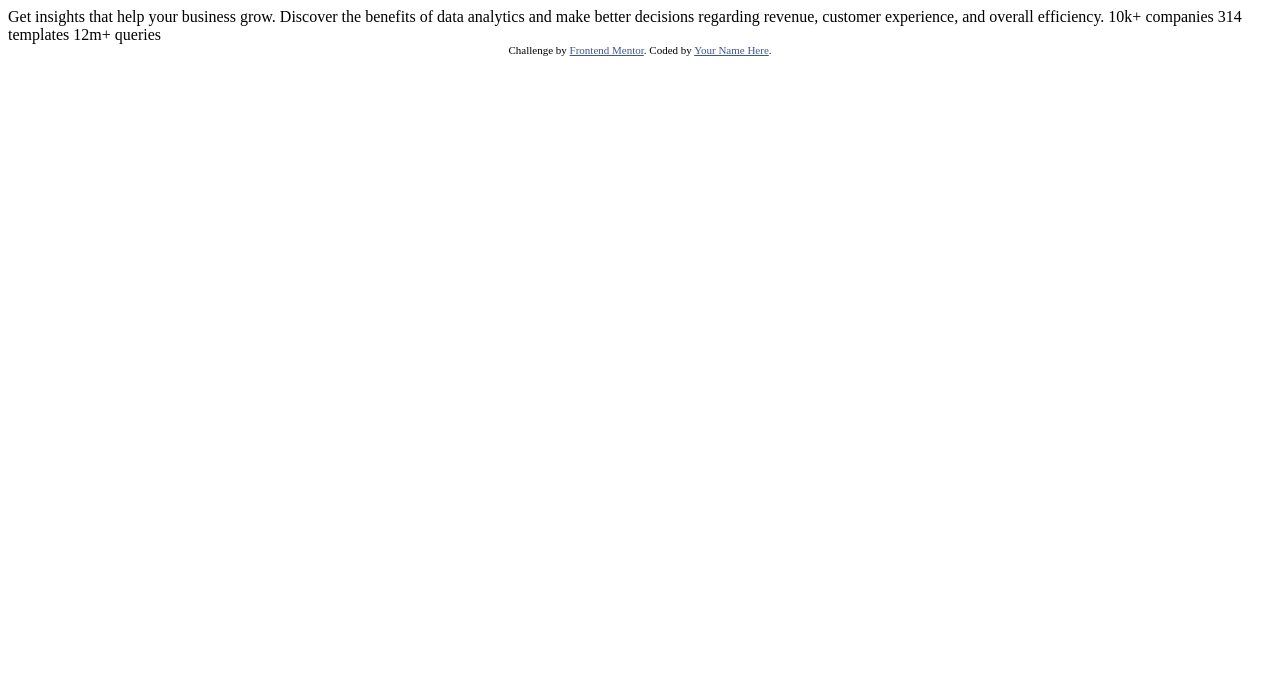
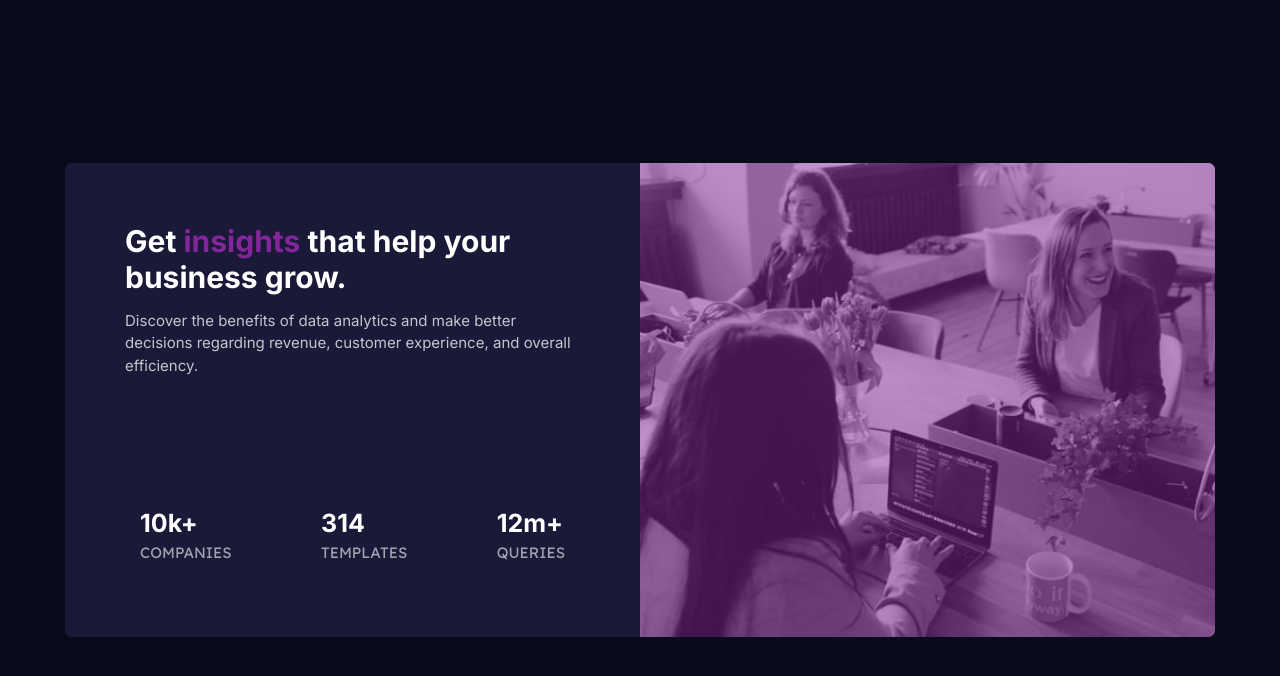
Before and after one commit to Rova1/frontend-mentor-stats-preview-card-component, a plain HTML site: page index.html in a window 1280 px wide. Drawn offline with Linux system fonts and the light colour scheme.

Commit message:
Completed project

```diff
--- a/index.html
+++ b/index.html
@@ -1,33 +1,49 @@
 <!DOCTYPE html>
 <html lang="en">
+
 <head>
   <meta charset="UTF-8">
-  <meta name="viewport" content="width=device-width, initial-scale=1.0"> <!-- displays site properly based on user's device -->
+  <meta name="viewport" content="width=device-width, initial-scale=1.0">
+  <!-- displays site properly based on user's device -->
 
   <link rel="icon" type="image/png" sizes="32x32" href="./images/favicon-32x32.png">
 
   <title>Frontend Mentor | Stats preview card component</title>
 
-  <!-- Feel free to remove these styles or customise in your own stylesheet 👍 -->
-  <style>
-    .attribution { font-size: 11px; text-align: center; }
-    .attribution a { color: hsl(228, 45%, 44%); }
-  </style>
+  <link rel="stylesheet" href="styles.css">
 </head>
+
 <body>
-
-  Get insights that help your business grow.
-
-  Discover the benefits of data analytics and make better decisions regarding revenue, customer
-  experience, and overall efficiency.
-
-  10k+ companies
-  314 templates
-  12m+ queries
-
-  <div class="attribution">
-    Challenge by <a href="https://www.frontendmentor.io?ref=challenge" target="_blank">Frontend Mentor</a>.
-    Coded by <a href="#">Your Name Here</a>.
+  <div class="card">
+    <aside>
+      <picture>
+        <source media="(min-width: 1000px)" srcset="images/image-header-desktop.jpg">
+        <img src="images/image-header-mobile.jpg" alt="People working in office">
+      </picture>
+      <div class="overlay"></div>
+    </aside>
+    <main>
+      <div>
+        <h1>Get <em>insights</em> that help your business grow.</h1>
+        <p>Discover the benefits of data analytics and make better decisions regarding revenue, customer
+          experience, and overall efficiency.</p>
+      </div>
+      <div class="stats">
+        <div class="stat">
+          <div class="value">10k+</div>
+          <div class="object">companies</div>
+        </div>
+        <div class="stat">
+          <div class="value">314</div>
+          <div class="object">templates</div>
+        </div>
+        <div class="stat">
+          <div class="value">12m+</div>
+          <div class="object">queries</div>
+        </div>
+      </div>
+    </main>
   </div>
 </body>
+
 </html>
--- /dev/null
+++ b/styles.css
@@ -0,0 +1,149 @@
+/* Imports */
+@import url("https://fonts.googleapis.com/css2?family=Inter:wght@400;700&family=Lexend+Deca&display=swap");
+
+/* Variables */
+:root {
+  --main-bg: hsl(233, 47%, 7%);
+  --card-bg: hsl(244, 38%, 16%);
+  --white-main: hsl(0, 0%, 100%);
+  --white-trans: hsla(0, 0%, 100%, 0.75);
+  --white-trans2: hsla(0, 0%, 100%, 0.6);
+}
+
+/* Resets */
+* {
+  margin: 0;
+  padding: 0;
+  box-sizing: border-box;
+}
+
+/* Typography */
+body {
+  font-family: Inter;
+  font-size: 15px;
+}
+
+/* Layout */
+
+body {
+  background-color: var(--main-bg);
+}
+
+.card {
+  background-color: var(--card-bg);
+  margin: 50px auto;
+  border-radius: 7px;
+  width: 90%;
+  max-width: 1150px;
+}
+
+aside {
+  position: relative;
+}
+
+aside img {
+  border-top-left-radius: 7px;
+  border-top-right-radius: 7px;
+  display: block;
+  width: 100%;
+}
+
+aside .overlay {
+  background-color: rgba(131, 37, 155, 0.5);
+  position: absolute;
+  top: 0;
+  left: 0;
+  width: 100%;
+  height: 100%;
+  border-top-left-radius: 7px;
+  border-top-right-radius: 7px;
+  z-index: 2;
+}
+
+main {
+  padding: 45px;
+  text-align: center;
+}
+
+main h1 {
+  color: var(--white-main);
+  font-size: 30px;
+  font-weight: 700;
+  margin-bottom: 15px;
+}
+main em {
+  color: rgb(131, 37, 155);
+  font-style: normal;
+}
+
+main p {
+  color: var(--white-trans);
+  margin-bottom: 25px;
+  line-height: 1.5;
+}
+
+.stats {
+  display: flex;
+  flex-direction: column;
+  justify-content: space-between;
+  align-items: center;
+}
+.stats .stat {
+  margin: 15px;
+}
+.stats .value {
+  color: var(--white-main);
+  font-weight: 700;
+  font-size: 25px;
+  margin-bottom: 5px;
+}
+
+.stats .object {
+  color: var(--white-trans2);
+  text-transform: uppercase;
+  font-family: "Lexend Deca";
+}
+
+@media only screen and (min-width: 1000px) {
+  body {
+    display: flex;
+    height: 100vh;
+    justify-content: center;
+    align-items: center;
+  }
+
+  .card {
+    display: flex;
+  }
+
+  aside {
+    order: 2;
+    width: 50%;
+  }
+
+  aside img {
+    border-radius: 0;
+    border-top-right-radius: 7px;
+    border-bottom-right-radius: 7px;
+  }
+
+  aside .overlay {
+    border-radius: 0;
+    border-top-right-radius: 7px;
+    border-bottom-right-radius: 7px;
+  }
+
+  main {
+    order: 1;
+    width: 50%;
+    text-align: left;
+    padding: 60px;
+    display: flex;
+    flex-direction: column;
+    justify-content: space-between;
+  }
+
+  .stats {
+    flex-direction: row;
+  }
+}
```
